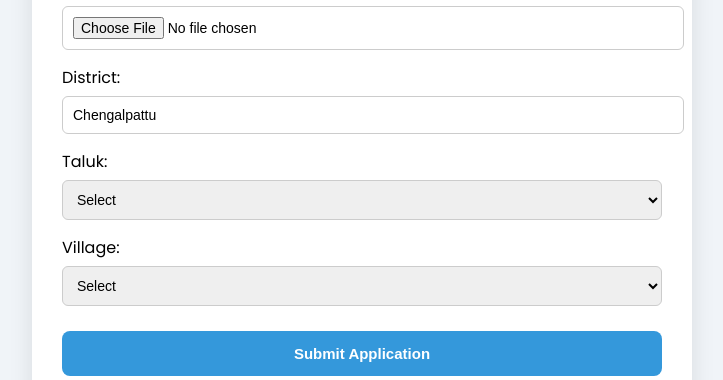
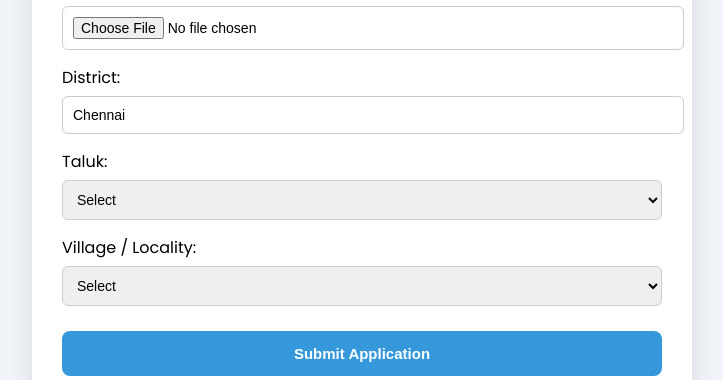
Before and after one commit to Sirisha2310571/family_card_project, a Flask app: page /apply in a window 1280 px wide. Shown: the part 1159-1539 px from the top of the page, without its empty margins (278-1001 px from the left). Run offline with Flask 3, Linux system fonts and the light colour scheme; the visitor is signed in with stand-in values (Sample User, id 1).

Commit message:
Made changes

```diff
--- a/templates/apply.html
+++ b/templates/apply.html
@@ -87,15 +87,15 @@
 
       <label>Occupation:</label>
       <input type="text" name="occupation" required>
+
       <label for="card_type">Card Type:</label>
       <select name="card_type" required>
-      <option value="">Select Card Type</option>
-      <option>Rice Card</option>
-      <option>Sugar Card</option>
-      <option>No Commodity Card</option>
-      <option>AAY Card</option>
+        <option value="">Select Card Type</option>
+        <option>Rice Card</option>
+        <option>Sugar Card</option>
+        <option>No Commodity Card</option>
+        <option>AAY Card</option>
       </select>
-
 
       <label>Upload Aadhaar Card:</label>
       <input type="file" name="aadhaar" accept=".pdf,.jpg,.jpeg,.png" required>
@@ -107,26 +107,32 @@
       <input type="file" name="income" accept=".pdf,.jpg,.jpeg,.png" required>
 
       <label>District:</label>
-      <input type="text" name="district" value="Chengalpattu" readonly required>
+      <input type="text" name="district" value="Chennai" readonly required>
 
       <label>Taluk:</label>
       <select name="taluk" required>
         <option value="">Select</option>
-        <option>Chengalpattu</option>
-        <option>Thiruporur</option>
-        <option>Madurantakam</option>
-        <option>Tambaram</option>
-        <option>Vandalur</option>
+        <option>Guindy</option>
+        <option>Tondiarpet</option>
+        <option>Perambur</option>
+        <option>Velachery</option>
+        <option>Sholinganallur</option>
+        <option>Mambalam</option>
+        <option>Purasawalkam</option>
+        <option>Aminjikarai</option>
       </select>
 
-      <label>Village:</label>
+      <label>Village / Locality:</label>
       <select name="village" required>
         <option value="">Select</option>
-        <option>Kattankulathur</option>
-        <option>Karasangal</option>
-        <option>Keerapakkam</option>
-        <option>Perungalathur</option>
-        <option>Mudichur</option>
+        <option>Adyar</option>
+        <option>Royapuram</option>
+        <option>Velachery</option>
+        <option>Triplicane</option>
+        <option>Thiruvanmiyur</option>
+        <option>Kodambakkam</option>
+        <option>Mylapore</option>
+        <option>Kotturpuram</option>
       </select>
 
       <button type="submit">Submit Application</button>
```
